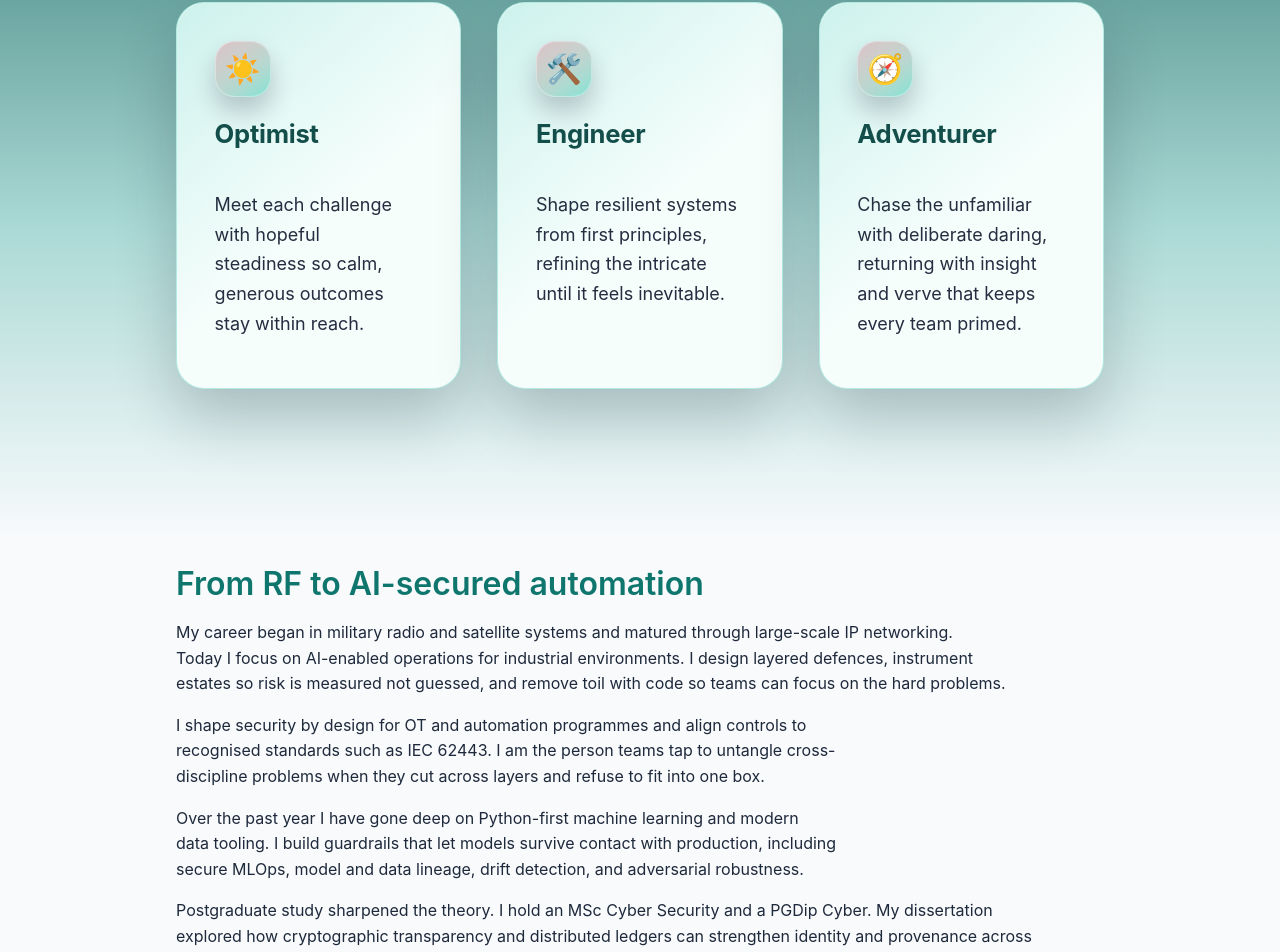
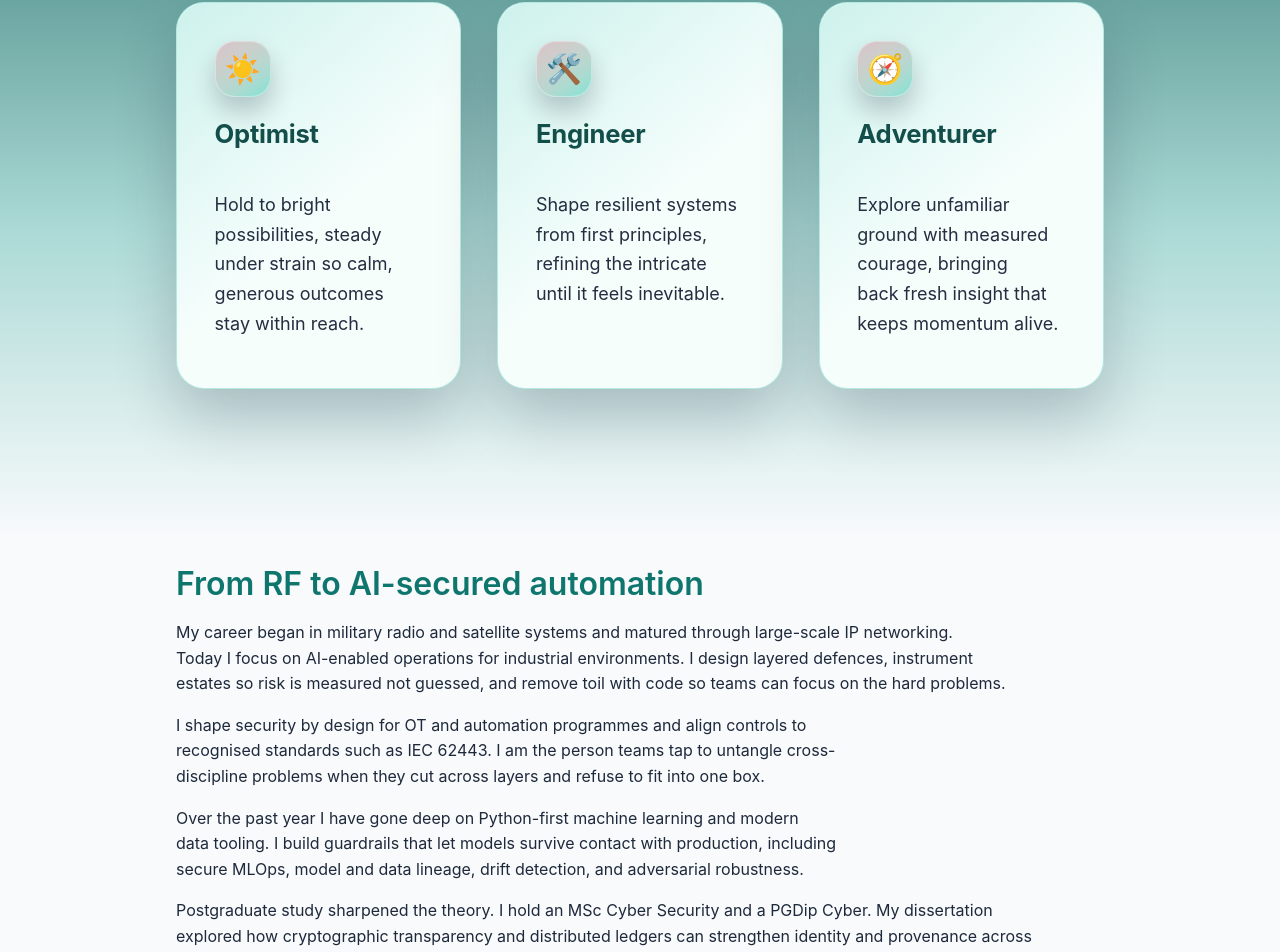
Before and after one commit to pau1a/plnext, a Next.js app: page /about in a window 1280 px wide. Shown: the part 941-1893 px from the top of the page. Built offline with nearby package versions, Linux system fonts and the light colour scheme; no server answers.

Commit message:
Refine about hero trait copy

```diff
--- a/src/app/about/about-content.tsx
+++ b/src/app/about/about-content.tsx
@@ -19,7 +19,7 @@ const heroTraits = [
     key: "optimist",
     title: "Optimist",
     description:
-      "Meet each challenge with hopeful steadiness so calm, generous outcomes stay within reach.",
+      "Hold to bright possibilities, steady under strain so calm, generous outcomes stay within reach.",
     glyph: "☀️",
   },
   {
@@ -33,7 +33,7 @@ const heroTraits = [
     key: "adventurer",
     title: "Adventurer",
     description:
-      "Chase the unfamiliar with deliberate daring, returning with insight and verve that keeps every team primed.",
+      "Explore unfamiliar ground with measured courage, bringing back fresh insight that keeps momentum alive.",
     glyph: "🧭",
   },
 ] as const;
```
